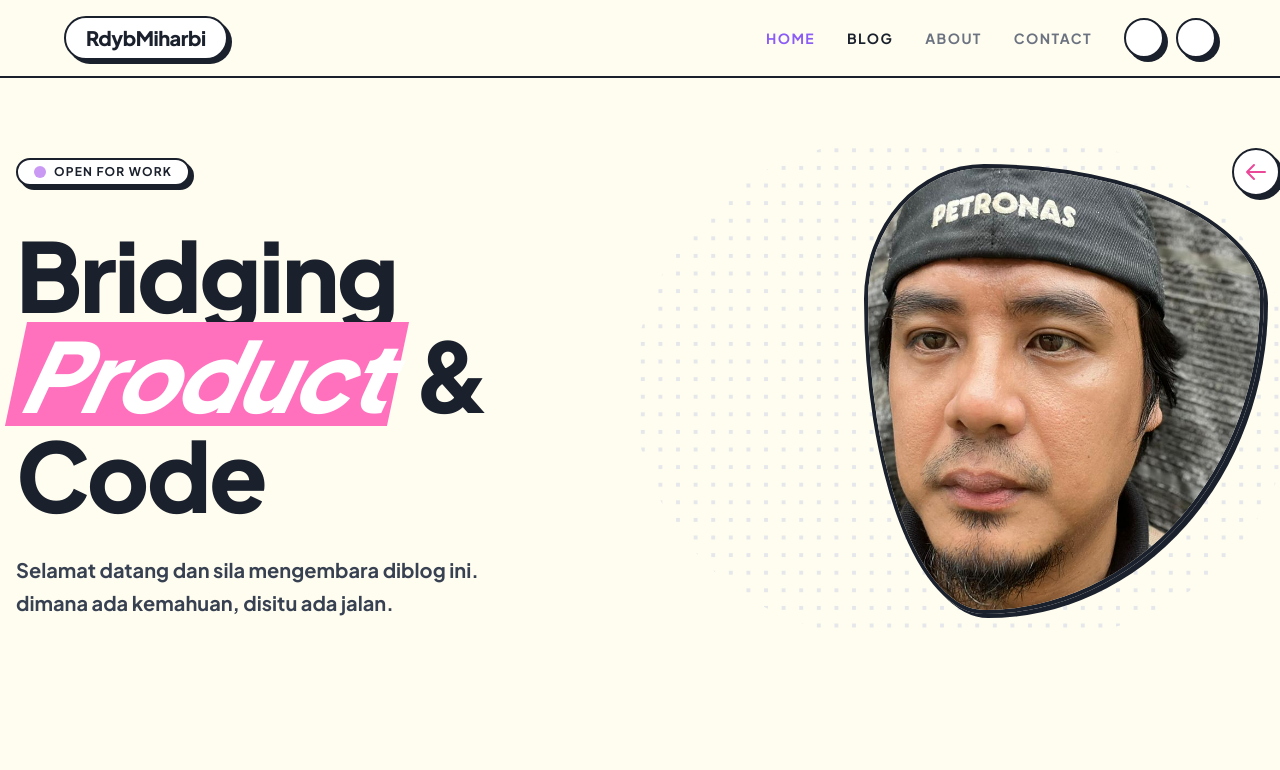
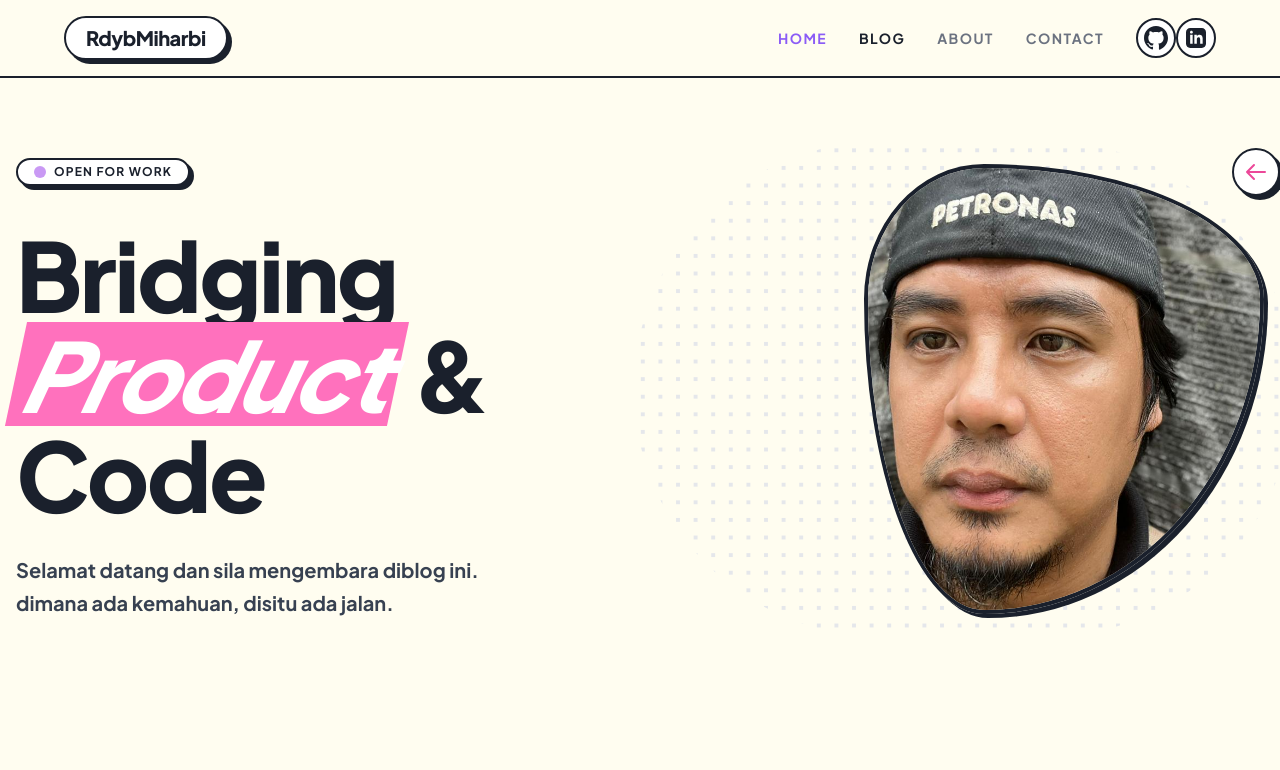
Before and after one commit to rdyb87/rdybmiharbi.github.io, a website built with Vite: page index.html in a window 1280 px wide. Shown: the top 770 px of the page. Built offline with nearby package versions, Linux system fonts and the light colour scheme; files whose address does not match are found by name.

Commit message:
Update index.html

```diff
--- a/index.html
+++ b/index.html
@@ -22,10 +22,14 @@
 	  <a href="/blog.html" class="font-bold text-sm uppercase tracking-widest text-brandDark">Blog</a>
       <a href="/about.html" class="font-bold text-sm uppercase tracking-widest text-gray-500 hover:text-brandDark">About</a>
 	  <a href="/contact.html" class="font-bold text-sm uppercase tracking-widest text-gray-500 hover:text-brandDark">Contact</a>
-      <div class="flex space-x-3 ml-4">
-        <a href="#" class="icon-btn"> </a>
-        <a href="#" class="icon-btn"> </a>
-      </div>
+     <div class="flex space-x-4 ml-6">
+  <a href="https://github.com/yourusername" class="w-10 h-10 flex items-center justify-center border-2 border-brandDark rounded-full bg-white shadow-[3px_3px_0px_0px_rgba(26,32,44,1)] transition-all hover:translate-x-[1px] hover:translate-y-[1px] hover:shadow-none">
+    <svg class="w-6 h-6" fill="currentColor" viewBox="0 0 24 24"><path d="M12 0c-6.626 0-12 5.373-12 12 0 5.302 3.438 9.8 8.205 11.385.6.113.82-.258.82-.577 0-.285-.01-1.04-.015-2.04-3.338.724-4.042-1.61-4.042-1.61C4.422 18.07 3.633 17.7 3.633 17.7c-1.087-.744.084-.729.084-.729 1.205.084 1.838 1.236 1.838 1.236 1.07 1.835 2.809 1.305 3.495.998.108-.776.417-1.305.76-1.605-2.665-.3-5.466-1.332-5.466-5.93 0-1.31.465-2.38 1.235-3.22-.135-.303-.54-1.523.105-3.176 0 0 1.005-.322 3.3 1.23.96-.267 1.98-.399 3-.405 1.02.006 2.04.138 3 .405 2.28-1.552 3.285-1.23 3.285-1.23.645 1.653.24 2.873.12 3.176.765.84 1.23 1.91 1.23 3.22 0 4.61-2.805 5.625-5.475 5.92.42.36.81 1.096.81 2.22 0 1.606-.015 2.896-.015 3.286 0 .315.21.69.825.57C20.565 21.795 24 17.298 24 12c0-6.627-5.373-12-12-12z"/></svg>
+  </a>
+  <a href="https://linkedin.com/in/yourusername" class="w-10 h-10 flex items-center justify-center border-2 border-brandDark rounded-full bg-white shadow-[3px_3px_0px_0px_rgba(26,32,44,1)] transition-all hover:translate-x-[1px] hover:translate-y-[1px] hover:shadow-none">
+    <svg class="w-5 h-5" fill="currentColor" viewBox="0 0 24 24"><path d="M19 0h-14c-2.761 0-5 2.239-5 5v14c0 2.761 2.239 5 5 5h14c2.762 0 5-2.239 5-5v-14c0-2.761-2.238-5-5-5zm-11 19h-3v-11h3v11zm-1.5-12.268c-.966 0-1.75-.79-1.75-1.764s.784-1.764 1.75-1.764 1.75.79 1.75 1.764-.783 1.764-1.75 1.764zm13.5 12.268h-3v-5.604c0-3.368-4-3.113-4 0v5.604h-3v-11h3v1.765c1.396-2.586 7-2.777 7 2.476v6.759z"/></svg>
+  </a>
+</div>
     </nav>
 
     <button @click="open = !open" class="md:hidden p-2 border-2 border-brandDark rounded-lg bg-white shadow-neo">
```
